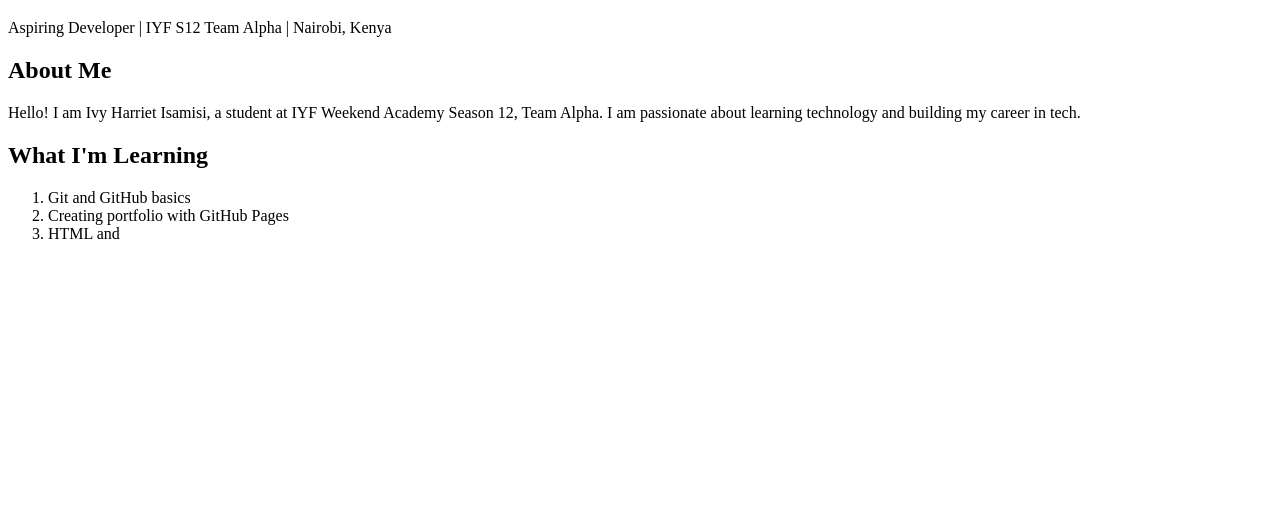
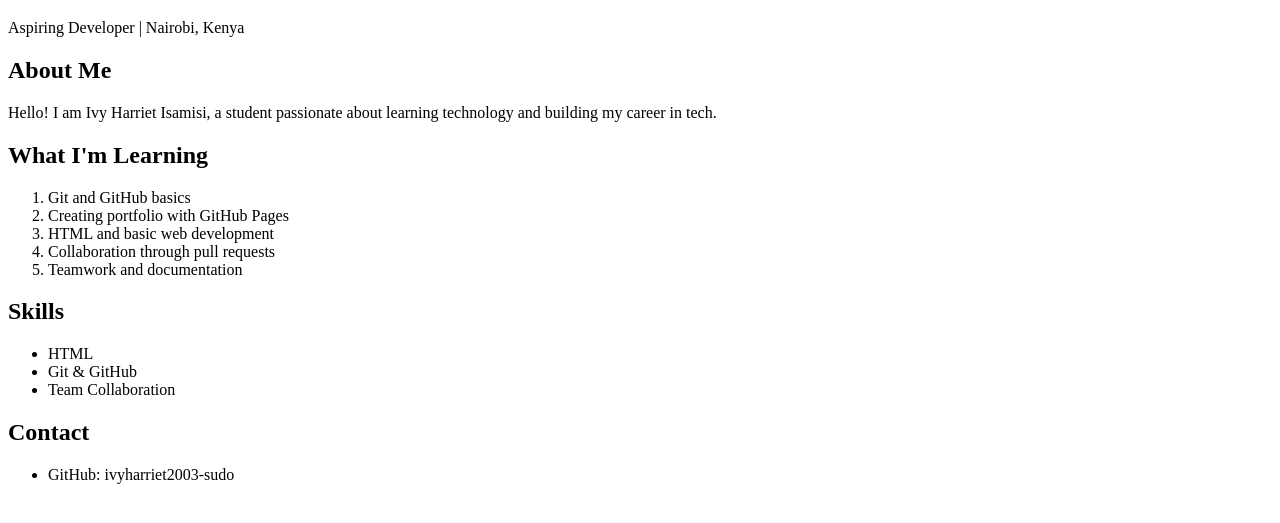
Before and after one commit to ivyharriet2003-sudo/ivyharriet2003-sudo.github.io, a plain HTML site: page index.html in a window 1280 px wide. Shown: the part 61-584 px from the top of the page. Drawn offline with Linux system fonts and the light colour scheme.

Commit message:
Update index.html

```diff
--- a/index.html
+++ b/index.html
@@ -5,13 +5,31 @@
 </head>
 <body>
 <h1>Welcome! I am Ivy Harriet Isamisi</h1>
-<p>Aspiring Developer | IYF S12 Team Alpha | Nairobi, Kenya</p>
+<p>Aspiring Developer | Nairobi, Kenya</p>
 
 <h2>About Me</h2>
-<p>Hello! I am Ivy Harriet Isamisi, a student at IYF Weekend Academy Season 12, Team Alpha. I am passionate about learning technology and building my career in tech.</p>
+<p>Hello! I am Ivy Harriet Isamisi, a student passionate about learning technology and building my career in tech.</p>
 
 <h2>What I'm Learning</h2>
 <ol>
 <li>Git and GitHub basics</li>
 <li>Creating portfolio with GitHub Pages</li>
-<li>HTML and
+<li>HTML and basic web development</li>
+<li>Collaboration through pull requests</li>
+<li>Teamwork and documentation</li>
+</ol>
+
+<h2>Skills</h2>
+<ul>
+<li>HTML</li>
+<li>Git & GitHub</li>
+<li>Team Collaboration</li>
+</ul>
+
+<h2>Contact</h2>
+<ul>
+<li>GitHub: ivyharriet2003-sudo</li>
+</ul>
+
+</body>
+</html>
```
